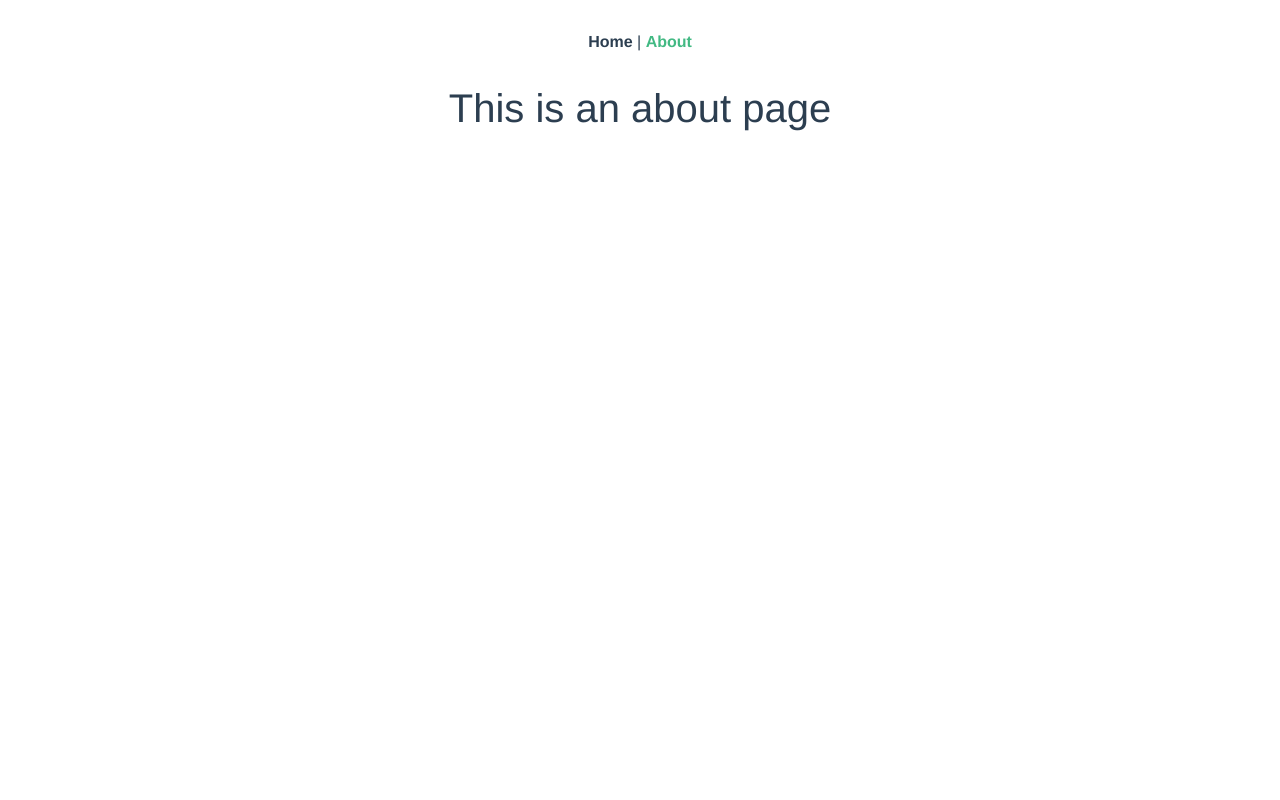
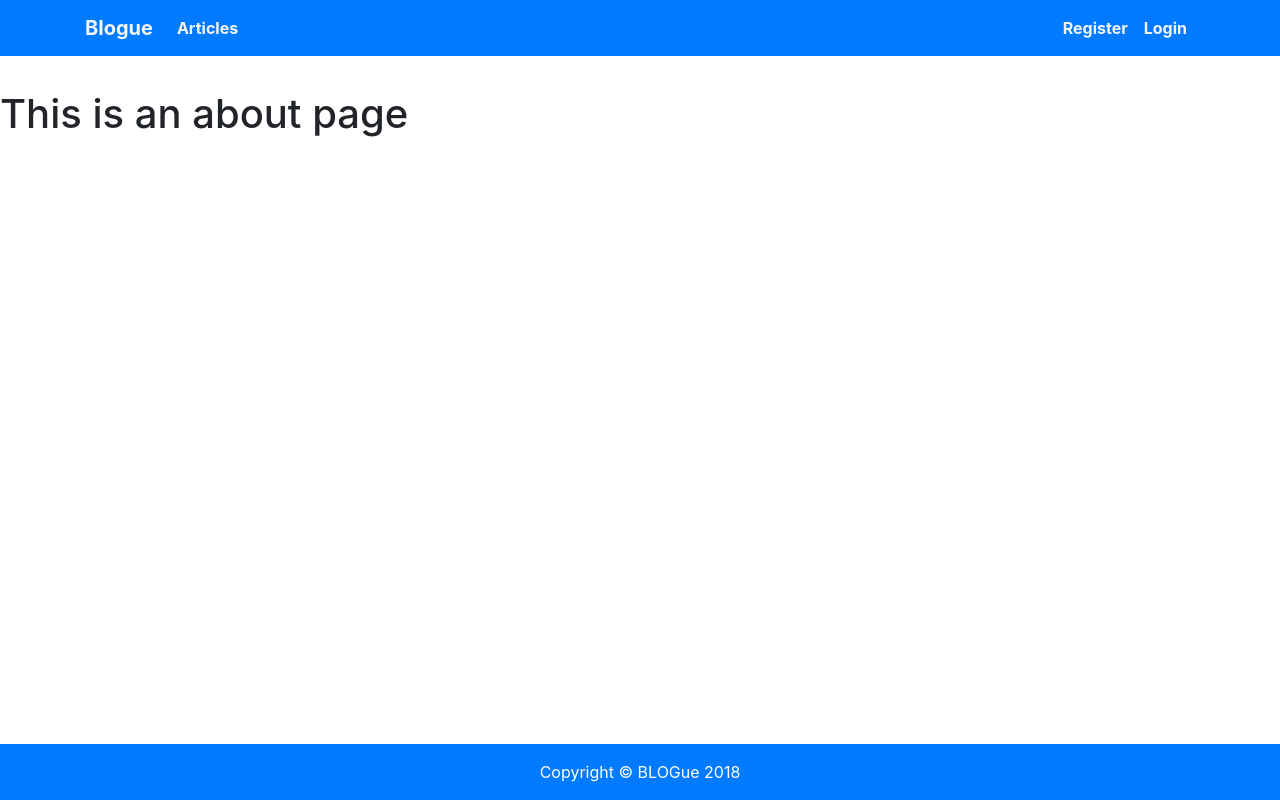
Before and after one commit to kneric/BLOGue, a Vue app in the folder blogue/: page /about in a window 1280 px wide. Built offline with nearby package versions, Linux system fonts and the light colour scheme.

Commit message:
added nav & footer

```diff
--- a/blogue/src/App.vue
+++ b/blogue/src/App.vue
@@ -1,31 +1,39 @@
 <template>
   <div id="app">
     <div id="nav">
-      <router-link to="/">Home</router-link> |
-      <router-link to="/about">About</router-link>
+      <Nav></Nav>
     </div>
+    <div style="height:30px"></div>
     <router-view/>
+    <div style="height:70px"></div>
+    <Footer></Footer>
   </div>
 </template>
 
+<script>
+import Nav from '@/components/Nav'
+import Footer from '@/components/Footer'
+
+export default {
+  components: {
+    Nav,
+    Footer
+  }
+}
+</script>
+
+
 <style>
-#app {
-  font-family: 'Avenir', Helvetica, Arial, sans-serif;
-  -webkit-font-smoothing: antialiased;
-  -moz-osx-font-smoothing: grayscale;
-  text-align: center;
-  color: #2c3e50;
-}
 #nav {
   padding: 30px;
 }
 
 #nav a {
   font-weight: bold;
-  color: #2c3e50;
+  color: whitesmoke;
 }
 
 #nav a.router-link-exact-active {
-  color: #42b983;
+  color: orange;
 }
 </style>
--- /dev/null
+++ b/blogue/src/components/Footer.vue
@@ -0,0 +1,7 @@
+<template>
+  <footer class="py-3 bg-primary fixed-bottom">
+    <div class="container">
+      <p class="m-0 text-center text-white">Copyright &copy; BLOGue 2018</p>
+    </div>
+  </footer>
+</template>
--- a/blogue/src/components/HelloWorld.vue
+++ /dev/null
@@ -1,58 +0,0 @@
-<template>
-  <div class="hello">
-    <h1>{{ msg }}</h1>
-    <p>
-      For guide and recipes on how to configure / customize this project,<br>
-      check out the
-      <a href="https://cli.vuejs.org" target="_blank" rel="noopener">vue-cli documentation</a>.
-    </p>
-    <h3>Installed CLI Plugins</h3>
-    <ul>
-      <li><a href="https://github.com/vuejs/vue-cli/tree/dev/packages/%40vue/cli-plugin-babel" target="_blank" rel="noopener">babel</a></li>
-      <li><a href="https://github.com/vuejs/vue-cli/tree/dev/packages/%40vue/cli-plugin-eslint" target="_blank" rel="noopener">eslint</a></li>
-    </ul>
-    <h3>Essential Links</h3>
-    <ul>
-      <li><a href="https://vuejs.org" target="_blank" rel="noopener">Core Docs</a></li>
-      <li><a href="https://forum.vuejs.org" target="_blank" rel="noopener">Forum</a></li>
-      <li><a href="https://chat.vuejs.org" target="_blank" rel="noopener">Community Chat</a></li>
-      <li><a href="https://twitter.com/vuejs" target="_blank" rel="noopener">Twitter</a></li>
-      <li><a href="https://news.vuejs.org" target="_blank" rel="noopener">News</a></li>
-    </ul>
-    <h3>Ecosystem</h3>
-    <ul>
-      <li><a href="https://router.vuejs.org" target="_blank" rel="noopener">vue-router</a></li>
-      <li><a href="https://vuex.vuejs.org" target="_blank" rel="noopener">vuex</a></li>
-      <li><a href="https://github.com/vuejs/vue-devtools#vue-devtools" target="_blank" rel="noopener">vue-devtools</a></li>
-      <li><a href="https://vue-loader.vuejs.org" target="_blank" rel="noopener">vue-loader</a></li>
-      <li><a href="https://github.com/vuejs/awesome-vue" target="_blank" rel="noopener">awesome-vue</a></li>
-    </ul>
-  </div>
-</template>
-
-<script>
-export default {
-  name: 'HelloWorld',
-  props: {
-    msg: String
-  }
-}
-</script>
-
-<!-- Add "scoped" attribute to limit CSS to this component only -->
-<style scoped>
-h3 {
-  margin: 40px 0 0;
-}
-ul {
-  list-style-type: none;
-  padding: 0;
-}
-li {
-  display: inline-block;
-  margin: 0 10px;
-}
-a {
-  color: #42b983;
-}
-</style>
--- /dev/null
+++ b/blogue/src/components/Nav.vue
@@ -0,0 +1,56 @@
+<template>
+  <nav class="navbar navbar-expand-lg navbar-dark bg-primary fixed-top">
+    <div class="container">
+      <router-link class="navbar-brand" to="/">
+        Blogue
+      </router-link>
+      <button class="navbar-toggler" type="button" data-toggle="collapse" data-target="#navbarResponsive" aria-controls="navbarResponsive" aria-expanded="false" aria-label="Toggle navigation">
+        <span class="navbar-toggler-icon"></span>
+      </button>
+      <div class="collapse navbar-collapse" id="navbarResponsive">
+        <ul class="navbar-nav">
+          <router-link to="/">
+          <li class="nav-item">
+            <a class="nav-link">Articles</a>
+          </li>
+          </router-link>
+        </ul>
+        <ul class="navbar-nav ml-auto">
+          <router-link to="/" v-if="!isLoggedIn">
+          <li class="nav-item">
+            <a class="nav-link">Register</a>
+          </li>
+          </router-link>
+          <router-link to="/" v-else>
+          <li class="nav-item">
+            <a class="nav-link">My Articles</a>
+          </li>
+          </router-link>
+
+          <router-link to="/about" v-if="!isLoggedIn">
+          <li class="nav-item">
+            <a class="nav-link">Login</a>
+          </li>
+          </router-link>
+          <router-link to="/" v-else>
+          <li class="nav-item">
+            <a class="nav-link">Logout</a>
+          </li>
+          </router-link>
+        </ul>
+      </div>
+    </div>
+  </nav>
+</template>
+
+<style scoped>
+  body {
+  padding-top: 54px;
+  }
+
+  @media (min-width: 992px) {
+    body {
+      padding-top: 56px;
+    }
+  }
+</style>
--- a/blogue/src/views/Home.vue
+++ b/blogue/src/views/Home.vue
@@ -1,18 +1,13 @@
 <template>
   <div class="home">
-    <img alt="Vue logo" src="../assets/logo.png">
-    <HelloWorld msg="Welcome to Your Vue.js App"/>
+
   </div>
 </template>
 
 <script>
 // @ is an alias to /src
-import HelloWorld from '@/components/HelloWorld.vue'
 
 export default {
   name: 'home',
-  components: {
-    HelloWorld
-  }
 }
 </script>
```
